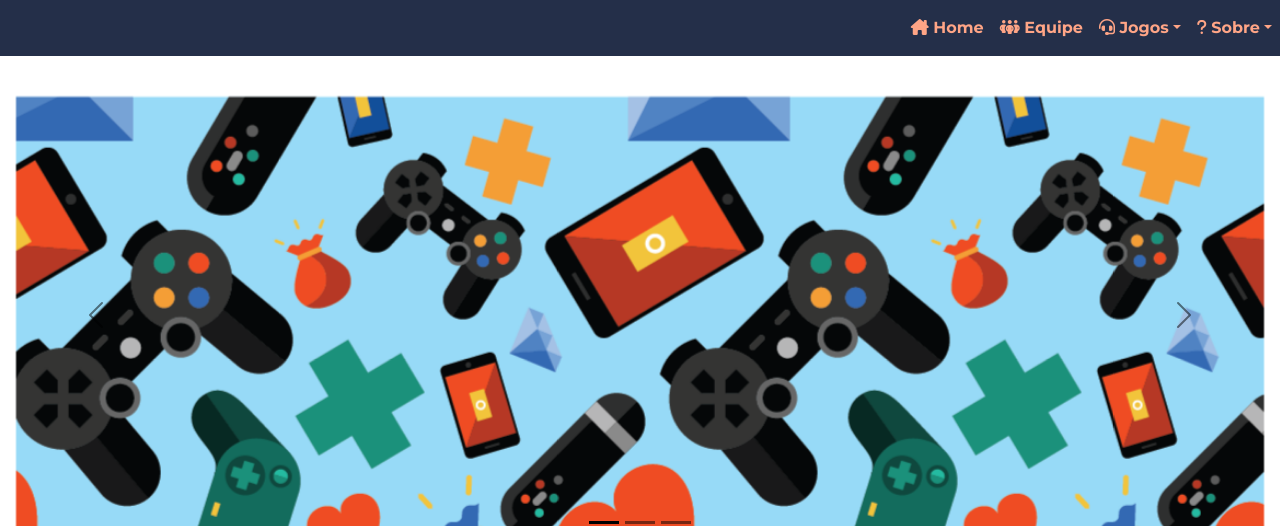
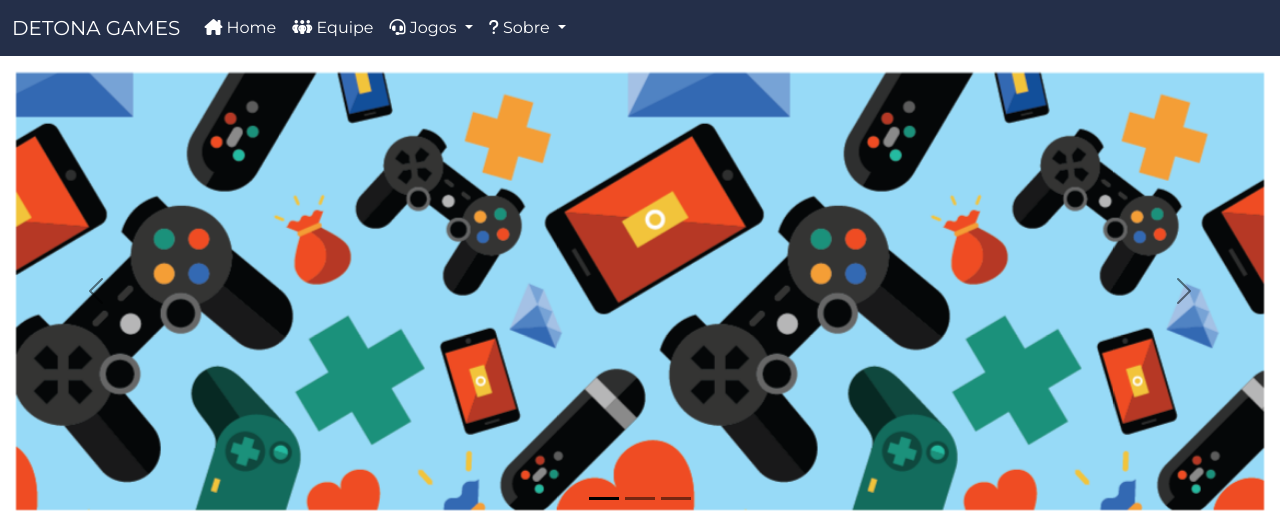
Before and after one commit to Gust4av0/Projeto-Final-M-dulo2, a PHP site: page / in a window 1280 px wide. Shown: the top 526 px of the page. Run offline with PHP 8.4, Linux system fonts and the light colour scheme.

Commit message:
Atualizando a página Home, nav e footer

```diff
--- a/site/css/style.css
+++ b/site/css/style.css
@@ -6,15 +6,20 @@
 }
 
 #corFonte {
-  color: #FFa586 !important;
+  color: #FFF !important;
   font-weight: bold !important;
+  font-family: Montserrat, Tahoma !important;
+}
+
+#corFonte2 {
+  color: #FFF !important;
   font-family: Montserrat, Tahoma !important;
 }
 
 #gridEquipe {
   border-color: #242f49 !important;
   background-color: #384358 !important;
-  color: #FFa586 !important;
+  color: #FFF !important;
   font-family: Montserrat, Tahoma;
 }
 
@@ -27,7 +32,7 @@
 
 #gridContato {
   background-color: #384358 !important;
-  color: #FFa586 !important;
+  color: #FFF !important;
   font-family: Montserrat, Tahoma;
 }
 
@@ -57,7 +62,7 @@
 
 #icones {
   padding-bottom: 20px;
-  color: #FFa586;
+  color: #FFF;
 }
 
 #dropdonw {
@@ -76,14 +81,17 @@
 .footer {
   background-color: #242f49;
   text-align: center;
-  color: #FFa586;
+  color: #FFF;
   padding: 10px;
   font-family: Montserrat, Tahoma;
   margin-top: 50px;
 }
-
-main {
-  padding-top: 80px;
+.footer a {
+  color: #384358;
+  margin: 10px;
+}
+.footer a:hover {
+  color: #FFF;
 }
 
 /*# sourceMappingURL=style.css.map */
--- a/site/css/style.scss
+++ b/site/css/style.scss
@@ -3,7 +3,7 @@ $fonte2: Tahoma, Verdana;
 $margin: 20px;
 $primaria: #242f49;
 $secundaria: #384358;
-$corFonte1: #FFa586;
+$corFonte1: #FFF;
 $corFonte2: #541a26;
 
 /*CSS Reset*/
@@ -14,6 +14,10 @@ $corFonte2: #541a26;
 #corFonte{
     color: $corFonte1 !important;
     font-weight: bold !important;
+    font-family: $fonte1 !important;
+}
+#corFonte2{
+    color: $corFonte1 !important;
     font-family: $fonte1 !important;
 }
 #gridEquipe{
@@ -74,7 +78,11 @@ $corFonte2: #541a26;
     padding: 10px;
     font-family: $fonte1;
     margin-top: 50px;
+    a{
+        color: $secundaria;
+        margin: 10px;
+        &:hover{
+            color: $corFonte1;
+        }
+    }
 }
-main {
-    padding-top: 80px;
-}
--- a/site/index.php
+++ b/site/index.php
@@ -23,52 +23,62 @@
 <body>
     <!--Cabeçalho/Barra navegação-->
     <header>
-        <nav class="navbar navbar-expand-lg fixed-top" id="nav">
-                <div class="collapse navbar-collapse justify-content-end" id="navbarNavAltMarkup">
-                    <ul class="navbar-nav">
-                        <li><a class="nav-link active" aria-current="page" href="index.php" id="corFonte">
+        <nav class="navbar navbar-expand-lg" id="nav">
+            <div class="container-fluid">
+                <a class="navbar-brand" href="index.php" id="corFonte2">DETONA GAMES</a>
+                <button class="navbar-toggler" type="button" data-bs-toggle="collapse"
+                    data-bs-target="#navbarSupportedContent" aria-controls="navbarSupportedContent"
+                    aria-expanded="false" aria-label="Toggle navigation">
+                    <span class="navbar-toggler-icon"></span>
+                </button>
+                <div class="collapse navbar-collapse" id="navbarSupportedContent">
+                    <ul class="navbar-nav me-auto mb-2 mb-lg-0">
+                        <li class="nav-item">
+                            <a class="nav-link active" aria-current="page" href="index.php" id="corFonte2">
                                 <i class="fa-solid fa-house-chimney"></i>
-                        Home</a></li>
-                        <li><a class="nav-link" href="equipe" id="corFonte">
+                                Home</a>
+                        </li>
+                        <li class="nav-item">
+                            <a class="nav-link" href="equipe" id="corFonte2">
                                 <i class="fa-solid fa-people-group"></i>
-                        Equipe</a></li>
+                                Equipe</a>
+                        </li>
                         <li class="nav-item dropdown">
-                            <a class="nav-link dropdown-toggle" data-bs-toggle="dropdown" href="#" role="button"
-                                aria-expanded="false" id="corFonte">
+                            <a class="nav-link dropdown-toggle" href="#" role="button" data-bs-toggle="dropdown"
+                                aria-expanded="false" id="corFonte2">
                                 <i class="fa-solid fa-headset"></i>
-                                Jogos</a>
-                            <ul class="dropdown-menu" id="dropdonw">
-                                <li><a class="dropdown-item" href="jogo1" id="corFonte" id="corFonte">Lenhador da Redenção</a></li>
-                                <li><a class="dropdown-item" href="jogo2" id="corFonte">Jogo2</a></li>
-                                <li><a class="dropdown-item" href="jogo3" id="corFonte">Jogo3</a></li>
-                                <li><a class="dropdown-item" href="jogo4" id="corFonte">Jogo4</a></li>
-                                <li><a class="dropdown-item" href="jogo5" id="corFonte">Jogo5</a></li>
-                                <li><a class="dropdown-item" href="jogo6"id="corFonte">Jogo6</a></li>
-                                <li><a class="dropdown-item" href="jogo7" id="corFonte">Jogo7</a></li>
+                                Jogos
+                            </a>
+                            <ul class="dropdown-menu">
+                                <li><a class="dropdown-item" href="jogo1">Lenhador da Redenção</a></li>
+                                <li><a class="dropdown-item" href="jogo2">Jogo 2</a></li>
+                                <li><a class="dropdown-item" href="jogo2">Jogo 3</a></li>
+                                <li><a class="dropdown-item" href="jogo2">Jogo 4</a></li>
+                                <li><a class="dropdown-item" href="jogo2">Jogo 5</a></li>
+                                <li><a class="dropdown-item" href="jogo2">Jogo 6</a></li>
+                                <li><a class="dropdown-item" href="jogo2">Jogo 7</a></li>
                                 <li>
                                     <hr class="dropdown-divider">
                                 </li>
-                                <li><a class="nav-link" href="#" data-bs-toggle="modal"
-                                        data-bs-target="#modal-contato" id="corFonte">
-                                        <i class="fa-solid fa-envelope"></i>
-                                        Contato</a></li>
+                                <li><a class="nav-link" href="#" data-bs-toggle="modal" data-bs-target="#modal-login">
+                                        <i class="fa-solid fa-right-to-bracket"></i>
+                                        Login</a></li>
+                        </li>
                     </ul>
-                        </li>
                     <li class="nav-item dropdown">
-                            <a class="nav-link dropdown-toggle" data-bs-toggle="dropdown" href="#" role="button"
-                                aria-expanded="false" id="corFonte">
+                        <a class="nav-link dropdown-toggle" href="#" role="button" data-bs-toggle="dropdown"
+                            aria-expanded="false" id="corFonte2">
                             <i class="fa-solid fa-question"></i>
-                                Sobre</a>
-                            <ul class="dropdown-menu" id="dropdonw">
-                                <li><a class="nav-link" href="#" data-bs-toggle="modal"
-                                    data-bs-target="#modal-cadastro" id="corFonte">
+                            Sobre
+                        </a>
+                        <ul class="dropdown-menu">
+                            <li><a class="nav-link" href="#" data-bs-toggle="modal" data-bs-target="#modal-cadastro">
                                     <i class="fa-solid fa-gears"></i>
                                     Cadastre-Se!</a></li>
-                                <li><a class="nav-link" href="#" data-bs-toggle="modal"
-                                        data-bs-target="#modal-login" id="corFonte">
-                                        <i class="fa-solid fa-right-to-bracket"></i>
-                                        Login</a></li>
-                                    </ul>
+                            <a class="nav-link" href="#" data-bs-toggle="modal" data-bs-target="#modal-contato">
+                                <i class="fa-solid fa-envelope"></i>
+                                Contato</a>
+                    </li>
                     </ul>
                 </div>
             </div>
@@ -129,13 +139,12 @@
 
                         <div class="mb-3">
                             <label for="exampleFormControlInput1" class="form-label">Endereço de Email</label>
-                            <input type="email" class="form-control" id="email"
-                                placeholder="Email aqui">
+                            <input type="email" class="form-control" id="email" placeholder="Email aqui">
                         </div>
                         <div class="mb-3">
                             <label for="exampleFormControlTextarea1" class="form-label">Deixe se Comentário</label>
-                            <textarea class="form-control" placeholder="Insira aqui seu Comentário"
-                                id="mensagem" rows="3"></textarea>
+                            <textarea class="form-control" placeholder="Insira aqui seu Comentário" id="mensagem"
+                                rows="3"></textarea>
                         </div>
                     </form>
                 </div>
@@ -160,8 +169,7 @@
                     <form>
                         <div class="mb-3">
                             <label for="exampleInputEmail1" class="form-label">Email Cadastrado</label>
-                            <input type="email" class="form-control" id="email"
-                                aria-describedby="emailHelp">
+                            <input type="email" class="form-control" id="email" aria-describedby="emailHelp">
                         </div>
                         <div class="mb-3">
                             <label for="exampleInputPassword1" class="form-label">Senha</label>
@@ -185,28 +193,23 @@
                 <div class="modal-body">
                     <div class="mb-3">
                         <label for="exampleFormControlInput1" class="form-label">Nome</label>
-                        <input type="name" class="form-control" id="nome"
-                            placeholder="Seu nome">
+                        <input type="name" class="form-control" id="nome" placeholder="Seu nome">
                     </div>
                     <div class="mb-3">
                         <label for="exampleFormControlInput1" class="form-label">Sobrenome</label>
-                        <input type="name" class="form-control" id="sobrenome"
-                            placeholder="Sobrenome">
+                        <input type="name" class="form-control" id="sobrenome" placeholder="Sobrenome">
                     </div>
                     <div class="mb-3">
                         <label for="exampleFormControlInput1" class="form-label">Data de Nascimento</label>
-                        <input type="date" class="form-control" id="dataNascimento"
-                            placeholder="Sobrenome">
+                        <input type="date" class="form-control" id="dataNascimento" placeholder="Sobrenome">
                     </div>
                     <div class="mb-3">
                         <label for="exampleFormControlInput1" class="form-label">Documento</label>
-                        <input type="number" class="form-control" id="documento"
-                            placeholder="000.000.000-00">
+                        <input type="number" class="form-control" id="documento" placeholder="000.000.000-00">
                     </div>
                     <div class="mb-3">
                         <label for="exampleFormControlInput1" class="form-label">Email</label>
-                        <input type="email" class="form-control" id="email"
-                            placeholder="Seu melhor email">
+                        <input type="email" class="form-control" id="email" placeholder="Seu melhor email">
                     </div>
                     <div class="mb-3">
                         <label for="exampleInputPassword1" class="form-label">Password</label>
--- a/site/paginas/home.php
+++ b/site/paginas/home.php
@@ -41,7 +41,7 @@
     <div class="card-body" >
       <h5 class="card-title">Lenhador da Redenção</h5>
       <a href="#" class="btn btn-success">Jogue Agora!</a>
-      <a href="jogo1" class="btn btn-dark" id="margin">Informações</a>
+      <a href="jogo1" class="btn btn-outline-warning" id="margin">Informações</a>
     </div>
   </div>
 
@@ -50,7 +50,7 @@
     <div class="card-body" >
       <h5 class="card-title">Jogo 2</h5>
       <a href="#" class="btn btn-success">Jogue Agora!</a>
-      <a href="jogo2" class="btn btn-dark" id="margin">Informações</a>
+      <a href="jogo2" class="btn btn-outline-warning" id="margin">Informações</a>
     </div>
   </div>
 
@@ -59,7 +59,7 @@
     <div class="card-body" >
       <h5 class="card-title">Jogo 3</h5>
       <a href="#" class="btn btn-success">Jogue Agora!</a>
-      <a href="jogo3" class="btn btn-dark" id="margin">Informações</a>
+      <a href="jogo3" class="btn btn-outline-warning" id="margin">Informações</a>
     </div>
   </div>
 
@@ -68,7 +68,7 @@
     <div class="card-body" >
       <h5 class="card-title">Jogo 4</h5>
       <a href="#" class="btn btn-success">Jogue Agora!</a>
-      <a href="jogo4" class="btn btn-dark" id="margin">Informações</a>
+      <a href="jogo4" class="btn btn-outline-warning" id="margin">Informações</a>
     </div>
   </div>
 
@@ -77,7 +77,7 @@
     <div class="card-body" >
       <h5 class="card-title">Jogo 5</h5>
       <a href="#" class="btn btn-success">Jogue Agora!</a>
-      <a href="jogo5" class="btn btn-dark" id="margin">Informações</a>
+      <a href="jogo5" class="btn btn-outline-warning" id="margin">Informações</a>
     </div>
   </div>
 
@@ -86,7 +86,7 @@
     <div class="card-body" >
       <h5 class="card-title">Jogo 6</h5>
       <a href="#" class="btn btn-success">Jogue Agora!</a>
-      <a href="jogo6" class="btn btn-dark" id="margin">Informações</a>
+      <a href="jogo6" class="btn btn-outline-warning" id="margin">Informações</a>
     </div>
   </div>
 
@@ -95,7 +95,7 @@
     <div class="card-body" >
       <h5 class="card-title">Jogo 7</h5>
       <a href="#" class="btn btn-success">Jogue Agora!</a>
-      <a href="jogo7" class="btn btn-dark" id="margin">Informações</a>
+      <a href="jogo7" class="btn btn-outline-warning" id="margin">Informações</a>
     </div>
   </div>
 </div>
```
Also changed, not shown: 1 other file. Lines whose indentation alone changed are shown as unchanged.
